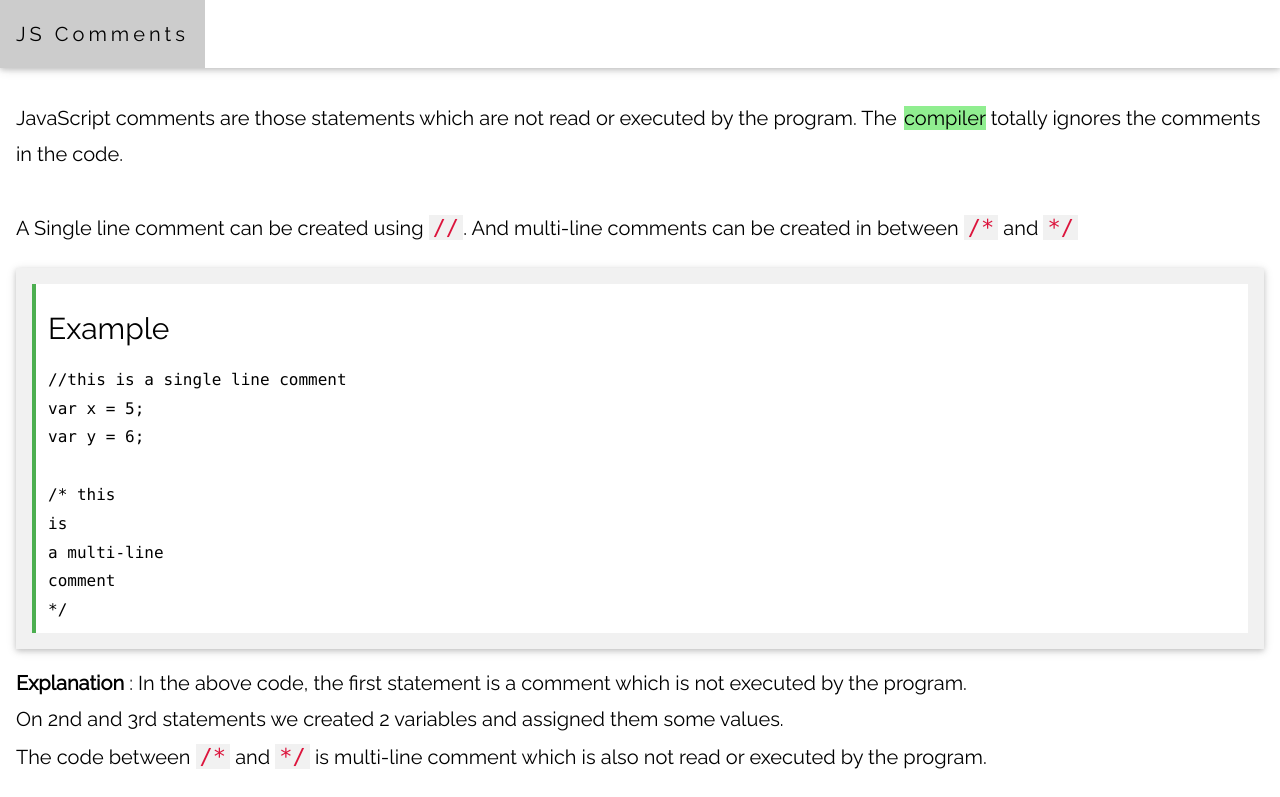
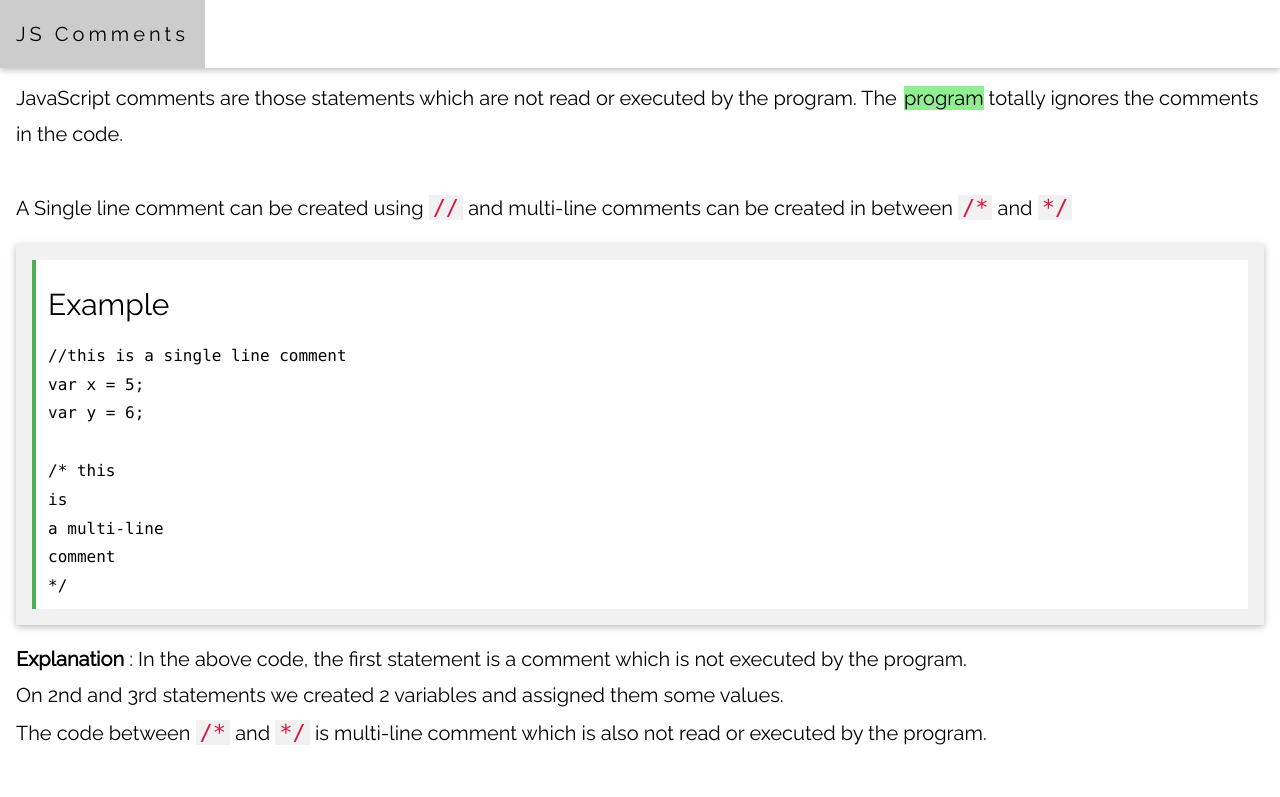
Before and after one commit to ISenseAura/tutorial-app, a plain HTML site: page jscomments.html in a window 1280 px wide. Shown: the top 797 px of the page. Drawn offline with nearby package versions, Linux system fonts and the light colour scheme.

Commit message:
Update jscomments.html

```diff
--- a/jscomments.html
+++ b/jscomments.html
@@ -43,11 +43,18 @@ body, html {
 <div id="blur">
 <!-- DEFINITIONS -->
 <div class="w3-container" style="padding:80px 16px;">
-  <p>
-    JavaScript comments are those statements which are not read or executed by the program. The <info>compiler</info> totally ignores the comments in the code. <br><br>
-    A Single line comment can be created using <code class="w3-codespan">//</code>. And multi-line comments can be created in between <code class="w3-codespan">/*</code> and <code class="w3-codespan">*/</code>
-
-
+  <english>
+    JavaScript comments are those statements which are not read or executed by the program. The <info>program</info> totally ignores the comments in the code. <br><br>
+    A Single line comment can be created using <code class="w3-codespan">//</code> and multi-line comments can be created in between <code class="w3-codespan">/*</code> and <code class="w3-codespan">*/</code>
+  </english>
+  <marathi style="display:none">
+    JavaScript comments ही अशी विधाने आहेत जी प्रोग्रामद्वारे वाचली गेली नाहीत किंवा अंमलात आणली जात नाहीत. <info>program</info> कोडमधील टिप्पण्यांकडे पूर्णपणे दुर्लक्ष करते. <br><br>
+    सिंगल लाइन comments <code class="w3-codespan">//</code> वापरुन तयार केली जाऊ शकते आणि <code class="w3-codespan">/</code>  आणि  <code class="w3-codespan">/</code> च्या मध्ये बहु-लाइन comments तयार केल्या जाऊ शकतात.
+  </marathi>
+  <hindi style="display:none">
+    JavaScript comments वे statements हैं जिन्हें प्रोग्राम द्वारा पढ़ा या निष्पादित नहीं किया जाता है। <info>program</info> कोड में comments को पूरी तरह से अनदेखा करता है। <br> <br>
+    <code class="w3-codespan">//</code> का उपयोग करके सिंगल लाइन comment बनाया जा सकता है। और बहु-पंक्ति comments <code class="w3-codespan">/*</code> और <code class="w3-codespan">*/</code> के बीच में बनाई जा सकती हैं।
+  </hindi>
   <!-- DEFINITION -->
   <!-- EXAMPLE -->
 
@@ -68,7 +75,6 @@ body, html {
     <b> Explanation </b> : In the above code, the first statement is a comment which is not executed by the program. <br> On 2nd and 3rd statements we created 2 variables and assigned them some values. <br> The code between <code class="w3-codespan">/*</code> and <code class="w3-codespan">*/</code> is multi-line comment which is also not read or executed by the program. <br> <br>
     JavaScript comments are used to explain a specific code and make it more readable.
 
-  </p>
 <!-- DEFINITIONS END -->
 
 <!-- FOOTER BEGIN -->
```
